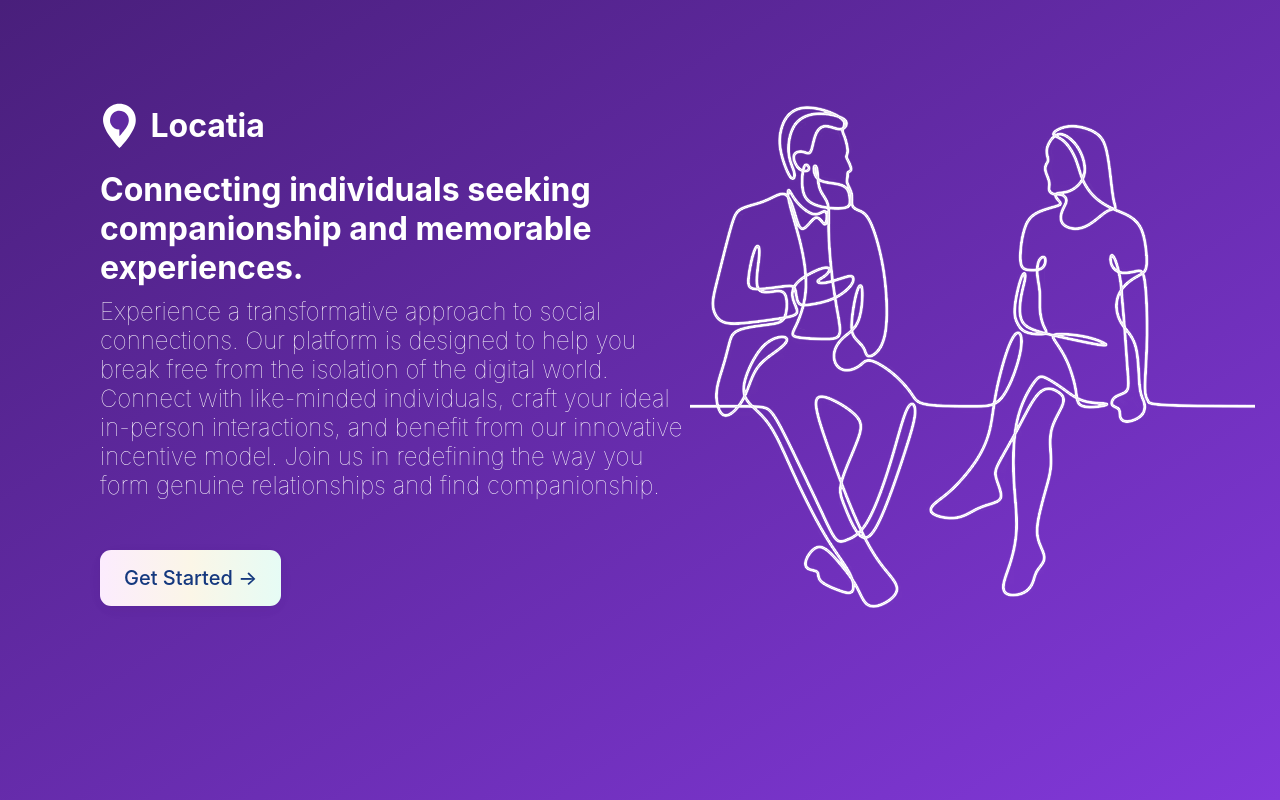
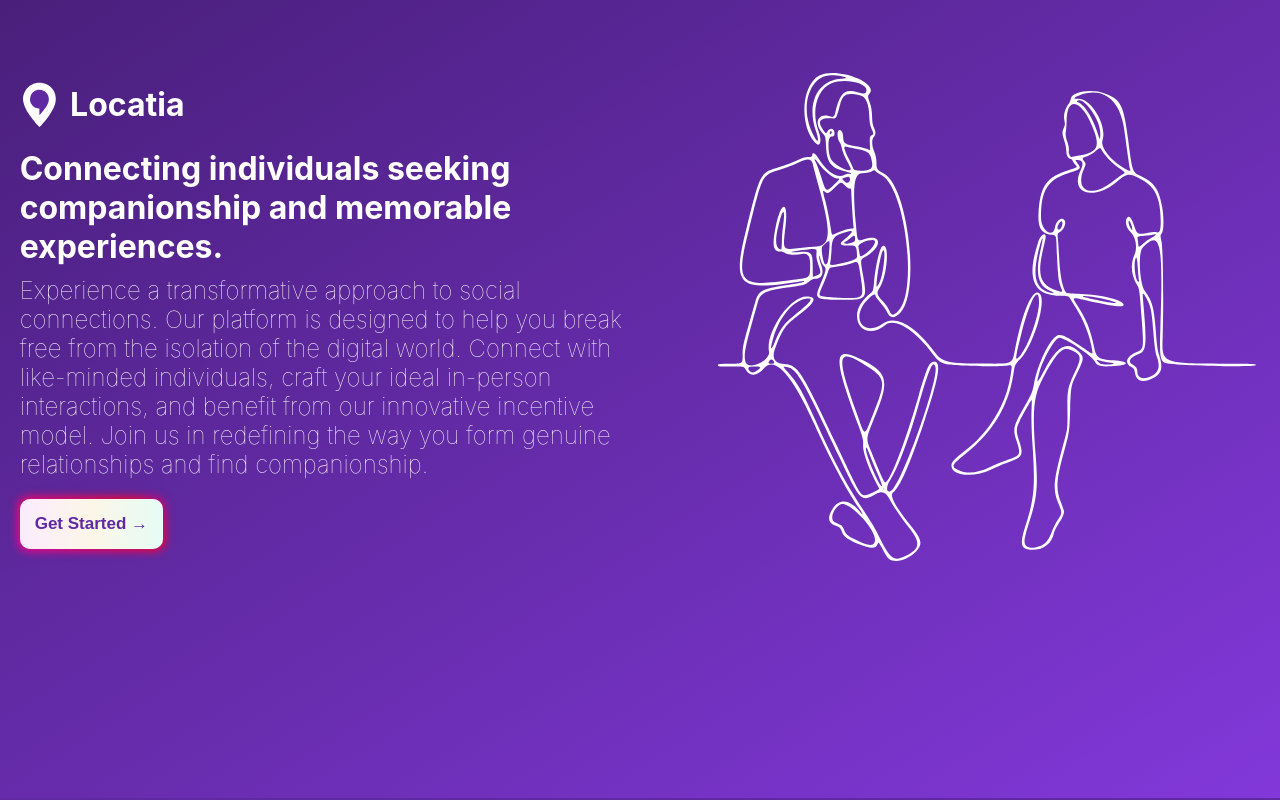
Before and after one commit to JonZavialov/locatia, a React (Create React App) app: page / in a window 1280 px wide. Shown: the top 800 px of the page. Built offline with nearby package versions, Linux system fonts and the light colour scheme; no server answers.

Commit message:
Redo landing page

```diff
--- a/src/components/landingPage/LandingPage.js
+++ b/src/components/landingPage/LandingPage.js
@@ -1,22 +1,9 @@
 import './landingPage.css'
-import { useEffect, useState } from 'react';
-import SketchButton from './SketchButton';
+import { useEffect } from 'react';
+import CopyrightFooter from '../footer/Footer';
 
 function LandingPage(){
     const urlParams = new URLSearchParams(window.location.search)
-    const [viewportWidth, setViewportWidth] = useState(window.innerWidth);
-
-    useEffect(() => {
-        const handleResize = () => {
-            setViewportWidth(window.innerWidth);
-        };
-        window.addEventListener('resize', handleResize);
-
-        // Clean up the event listener when the component unmounts
-        return () => {
-            window.removeEventListener('resize', handleResize);
-        };
-    }, []);
 
     useEffect(() => {
         if (urlParams.get('mode') === 'resetPassword') window.location.href = '/login?mode=reset&code=' + urlParams.get('oobCode')
@@ -24,34 +11,23 @@ function LandingPage(){
     }, [])
 
     return (
-        <div id="landing-page">
-            <div id="hero-content" style={viewportWidth > 1000 ? {} : {
-                margin: '10% 0 0'
-            }}>
-                <div id="hero-text" style={viewportWidth > 1000 ? {} : {
-                    width: '90%',
-                    display: 'flex',
-                    flexDirection: 'column',
-                    alignItems: 'center',
-                    justifyContent: 'center',
-                    textAlign: 'center',
-                    margin: 'auto'
-                }}>
-                    <div id="hero-logo-display">
-                        <img src={process.env.PUBLIC_URL + '/assets/hero-logo.svg'} alt="logo"></img>
-                        <h1>Locatia</h1>
+        <>
+            <div id="hero">
+                <div id="hero-inner-container">
+                    <div id="hero-text">
+                        <div id="hero-logo">
+                            <img src={process.env.PUBLIC_URL + '/assets/hero-logo.svg'} alt="logo"></img>
+                            <h1>Locatia</h1>
+                        </div>
+                        <h1>Connecting individuals seeking companionship and memorable experiences.</h1>
+                        <h2>Experience a transformative approach to social connections. Our platform is designed to help you break free from the isolation of the digital world. Connect with like-minded individuals, craft your ideal in-person interactions, and benefit from our innovative incentive model. Join us in redefining the way you form genuine relationships and find companionship.</h2>
+                        <button onClick={() => document.location.href = "/login"}>Get Started →</button>
                     </div>
-                    <h1>Connecting individuals seeking companionship and memorable experiences.</h1>
-                    <h2>Experience a transformative approach to social connections. Our platform is designed to help you break free from the isolation of the digital world. Connect with like-minded individuals, craft your ideal in-person interactions, and benefit from our innovative incentive model. Join us in redefining the way you form genuine relationships and find companionship.</h2>
-                    {viewportWidth > 1000 ?
-                        <SketchButton onClick={() => document.location.href = "/login"} text={"Get Started →"} />
-                        :
-                        <p id="mobile-p">Locatia is not yet available on mobile. Try us out on desktop!</p>
-                    }
+                    <img id="hero-image" src={process.env.PUBLIC_URL + '/assets/hero.svg'} alt="hero"></img>
                 </div>
-                {viewportWidth > 1000 && <img id="hero-image" src={process.env.PUBLIC_URL + '/assets/hero.png'} alt="hero"></img>}
             </div>
-        </div>
+            <CopyrightFooter />
+        </>
     )
 }
 
--- a/src/components/landingPage/SketchButton.js
+++ /dev/null
@@ -1,79 +0,0 @@
-function SketchButton({ onClick, text }){
-    createButtonAnimation();
-
-    return (
-        <button className="sketch-button" onClick={onClick}>{text}</button>
-    )
-}
-
-
-function createButtonAnimation(){
-    document.querySelectorAll(".sketch-button").forEach((button) => {
-        const style = getComputedStyle(button);
-
-        const lines = document.createElement("div");
-
-        lines.classList.add("lines");
-
-        const groupTop = document.createElement("div");
-        const groupBottom = document.createElement("div");
-
-        const svg = createSVG(
-            button.offsetWidth,
-            button.offsetHeight,
-            parseInt(style.borderRadius, 10)
-        );
-
-        groupTop.appendChild(svg);
-        groupTop.appendChild(svg.cloneNode(true));
-        groupTop.appendChild(svg.cloneNode(true));
-        groupTop.appendChild(svg.cloneNode(true));
-
-        groupBottom.appendChild(svg.cloneNode(true));
-        groupBottom.appendChild(svg.cloneNode(true));
-        groupBottom.appendChild(svg.cloneNode(true));
-        groupBottom.appendChild(svg.cloneNode(true));
-
-        lines.appendChild(groupTop);
-        lines.appendChild(groupBottom);
-
-        button.appendChild(lines);
-
-        button.addEventListener("pointerenter", () => {
-            button.classList.add("start");
-        });
-
-        svg.addEventListener("animationend", () => {
-            button.classList.remove("start");
-        });
-    });
-}
-
-const createSVG = (width, height, radius) => {
-  const svg = document.createElementNS("http://www.w3.org/2000/svg", "svg");
-
-  const rectangle = document.createElementNS(
-    "http://www.w3.org/2000/svg",
-    "rect"
-  );
-
-  svg.setAttributeNS(
-    "http://www.w3.org/2000/svg",
-    "viewBox",
-    `0 0 ${width} ${height}`
-  );
-
-  rectangle.setAttribute("x", "0");
-  rectangle.setAttribute("y", "0");
-  rectangle.setAttribute("width", "100%");
-  rectangle.setAttribute("height", "100%");
-  rectangle.setAttribute("rx", `${radius}`);
-  rectangle.setAttribute("ry", `${radius}`);
-  rectangle.setAttribute("pathLength", "10");
-
-  svg.appendChild(rectangle);
-
-  return svg;
-};
-
-export default SketchButton
--- a/src/components/landingPage/landingPage.css
+++ b/src/components/landingPage/landingPage.css
@@ -1,23 +1,26 @@
-#landing-page {
+#hero {
   height: 100vh;
   display: flex;
   background: linear-gradient(to right bottom, #491f7b, #8238da);
 }
 
-#hero-content {
+#hero-inner-container {
+  display: flex;
   height: min-content;
-  margin: 100px 0 0 100px;
-  display: flex;
+  max-height: 100%;
+  justify-content: center;
+  align-items: center;
+  margin-top: 5%;
 }
 
-#hero-logo-display {
+#hero-logo {
   display: flex;
   align-items: center;
   height: 50px;
   margin-bottom: 20px;
 }
 
-#hero-logo-display img {
+#hero-logo img {
   height: 100%;
   margin-right: 10px;
 }
@@ -36,101 +39,81 @@
   margin: 10px 0;
 }
 
-#mobile-p {
-  font-weight: bold;
-  margin: 30px 0;
+#hero-image {
+  height: 500px;
+  margin-left: 50px;
 }
 
-.sketch-button {
-  -webkit-tap-highlight-color: transparent;
+#hero button {
+  padding: 15px;
+  margin-top: 20px;
+  border: none;
+  outline: none;
+  color: #6029a1;
+  background: linear-gradient(90deg, #fcecfe, #fbf6e7, #e6fcf5);
   cursor: pointer;
-  -webkit-appearance: none;
-  -moz-appearance: none;
-  appearance: none;
-  outline: none;
-  border: none;
-  font-family: inherit;
-  font-size: 20px;
-  font-weight: 500;
-  background-image: linear-gradient(90deg, #fcecfe, #fbf6e7, #e6fcf5);
-  border-radius: 11px;
-  padding: 16px 24px;
   position: relative;
-  line-height: 24px;
-  color: #14387e;
-  box-shadow: 0 1px 2px rgba(0, 0, 0, 0.02), 0 4px 16px rgba(0, 0, 0, 0.02),
-    0 4px 24px rgba(0, 0, 0, 0.02);
-  margin-top: 50px;
-}
-#hero-text button:active {
-  background: #727272;
-}
-.sketch-button.start svg {
-  -webkit-animation: stroke 1s linear;
-  animation: stroke 1s linear;
-}
-.sketch-button .lines {
-  position: absolute;
-  inset: 0;
-  mix-blend-mode: hard-light;
-  pointer-events: none;
-  z-index: 1;
-}
-.sketch-button .lines > div {
-  position: absolute;
-  inset: 0;
-}
-.sketch-button .lines > div:last-child {
-  transform: rotate(180deg);
-}
-.sketch-button .lines > div svg {
-  display: block;
-  position: absolute;
-  inset: 0;
-  overflow: visible;
-  fill: none;
-  stroke-width: 2;
-  stroke: #c9e9ff;
-  width: 100%;
-  height: 100%;
-  stroke-dasharray: 2 10;
-  stroke-dashoffset: 14;
-  opacity: 0;
-}
-.sketch-button .lines > div svg:nth-child(1) {
-  stroke: #f8fcff;
-}
-.sketch-button .lines > div svg:nth-child(2) {
-  stroke-width: 6px;
-  filter: blur(20px);
-}
-.sketch-button .lines > div svg:nth-child(3) {
-  stroke-width: 5px;
-  filter: blur(6px);
-}
-.sketch-button .lines > div svg:nth-child(4) {
-  stroke-width: 10px;
-  filter: blur(56px);
+  z-index: 0;
+  border-radius: 10px;
+  user-select: none;
+  -webkit-user-select: none;
+  touch-action: manipulation;
+  font-weight: bold;
+  font-size: 17px;
 }
 
-@-webkit-keyframes stroke {
-  30%,
-  55% {
-    opacity: 1;
+#hero button:before {
+  content: "";
+  background: linear-gradient(
+    45deg,
+    #8a00ff,
+    #bf00ff,
+    #e600ff,
+    #ff00ff,
+    #ff00c8,
+    #ff0091,
+    #ff005a,
+    #ff0023,
+    #8a00ff
+  );
+  position: absolute;
+  top: -2px;
+  left: -2px;
+  background-size: 400%;
+  z-index: -1;
+  filter: blur(5px);
+  -webkit-filter: blur(5px);
+  width: calc(100% + 4px);
+  height: calc(100% + 4px);
+  animation: glowing-button-85 20s linear infinite;
+  transition: opacity 0.3s ease-in-out;
+  border-radius: 10px;
+}
+
+@keyframes glowing-button-85 {
+  0% {
+    background-position: 0 0;
+  }
+  50% {
+    background-position: 400% 0;
   }
   100% {
-    stroke-dashoffset: 4;
-    opacity: 0;
+    background-position: 0 0;
   }
 }
 
-@keyframes stroke {
-  30%,
-  55% {
-    opacity: 1;
-  }
-  100% {
-    stroke-dashoffset: 4;
-    opacity: 0;
-  }
+#hero button:after {
+  z-index: -1;
+  content: "";
+  position: absolute;
+  width: 100%;
+  height: 100%;
+  background: linear-gradient(90deg, #fcecfe, #fbf6e7, #e6fcf5);
+  left: 0;
+  top: 0;
+  border-radius: 10px;
 }
+
+#hero button:hover {
+  color: #db93da;
+}
```
Also changed, not shown: public/assets/hero.png (deleted), public/assets/hero.svg (added).
